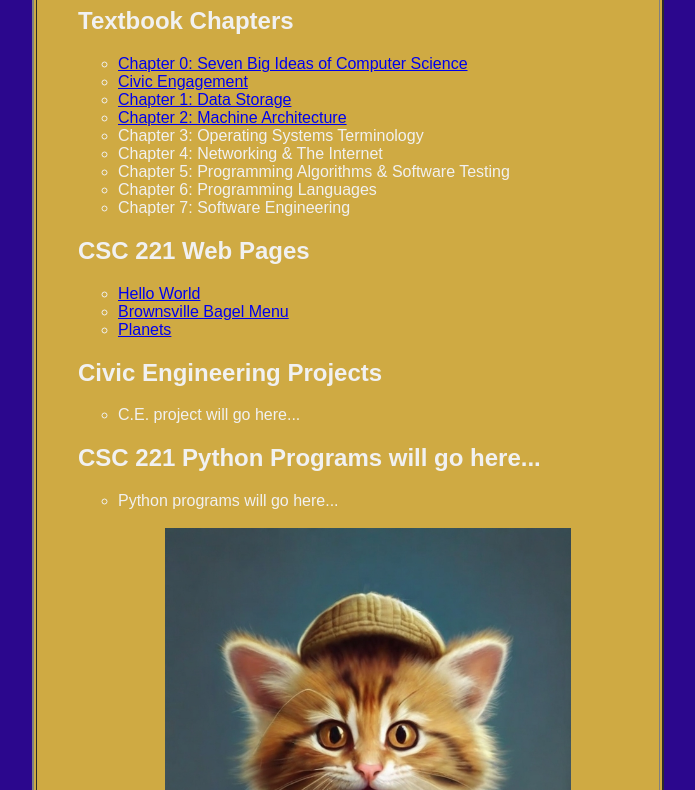
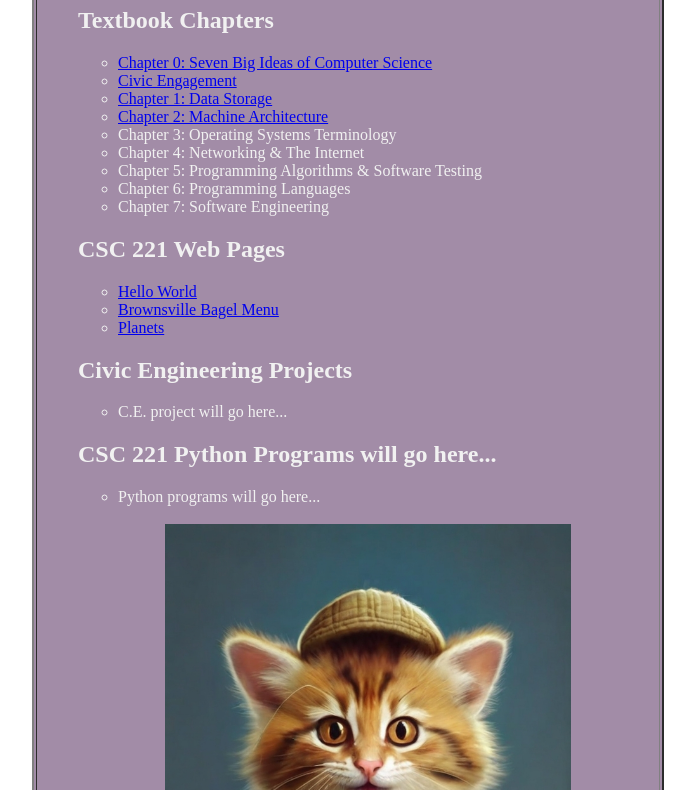
Before and after one commit to lillaball-pvcc/lillaball-pvcc.github.io, a plain HTML site: page index.html in a window 1280 px wide. Shown: the part 87-877 px from the top of the page, without its empty margins (292-987 px from the left). Drawn offline with Linux system fonts and the light colour scheme.

Commit message:
Add files via upload

```diff
--- a/index.html
+++ b/index.html
@@ -7,8 +7,8 @@
          <title> Lilla Ball</title>
 </head>
 
-<body style=" background-color:rgb(43, 7, 141); font-family: Arial,Helvetica,sans-serif;">
-<table border = "2" style="width:50%; color:rgb(241, 241, 241); background-color:#cfaa43; margin: auto;">
+<body style=" background-imgage:url("wp-index.png");background-color:rgba(220, 218, 228, 0.7)0.7)0.7)0.7)0.7); font-family: Arial,Helvetica,sans-serif;">
+<table border = "2" style="width:50%; color:rgb(241, 241, 241); background-color: rgba(123, 92, 130, 70%); margin: auto;">
 
     <tr><td colspan = "4"><ul>
         <h1> Lilla Ball</h1>
```
